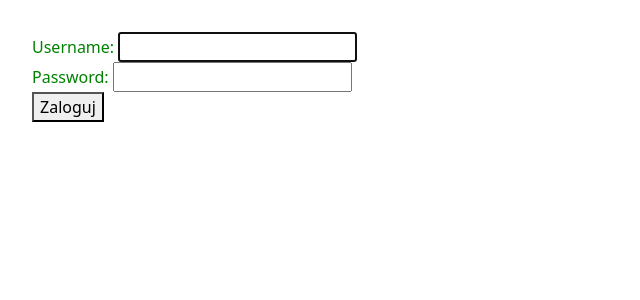
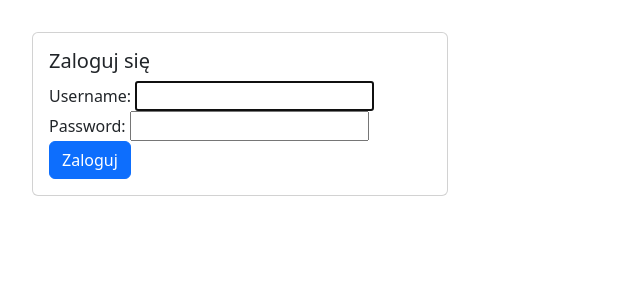
Before and after one commit to Konrad1640/Django2, a Django app: page /login/ in a window 1280 px wide. Shown: the top 300 px of the page, without its empty margins (0-640 px from the left). Run offline with Django 5.2, Linux system fonts and the light colour scheme; some libraries are stand-ins or nearby versions.

Commit message:
Update login.html
Update

```diff
--- a/templates/registration/login.html
+++ b/templates/registration/login.html
@@ -3,9 +3,15 @@
 {% block tytul %} Zaloguj się {% endblock %}
 
 {% block strona %}
-    <form method="post">
-        {% csrf_token %}
-        {{ form|bootstrap }}
-        <button type="submit">Zaloguj</button>
-    </form>
+
+    <div class="card" style="width: 26rem;">
+        <div class="card-body">
+          <h5 class="card-title">Zaloguj się</h5>
+          <form method="post">
+            {% csrf_token %}
+            {{ form|bootstrap }}
+            <button type="submit" class="btn btn-primary">Zaloguj</button>
+        </form>
+        </div>
+      </div>
 {% endblock %}
```
